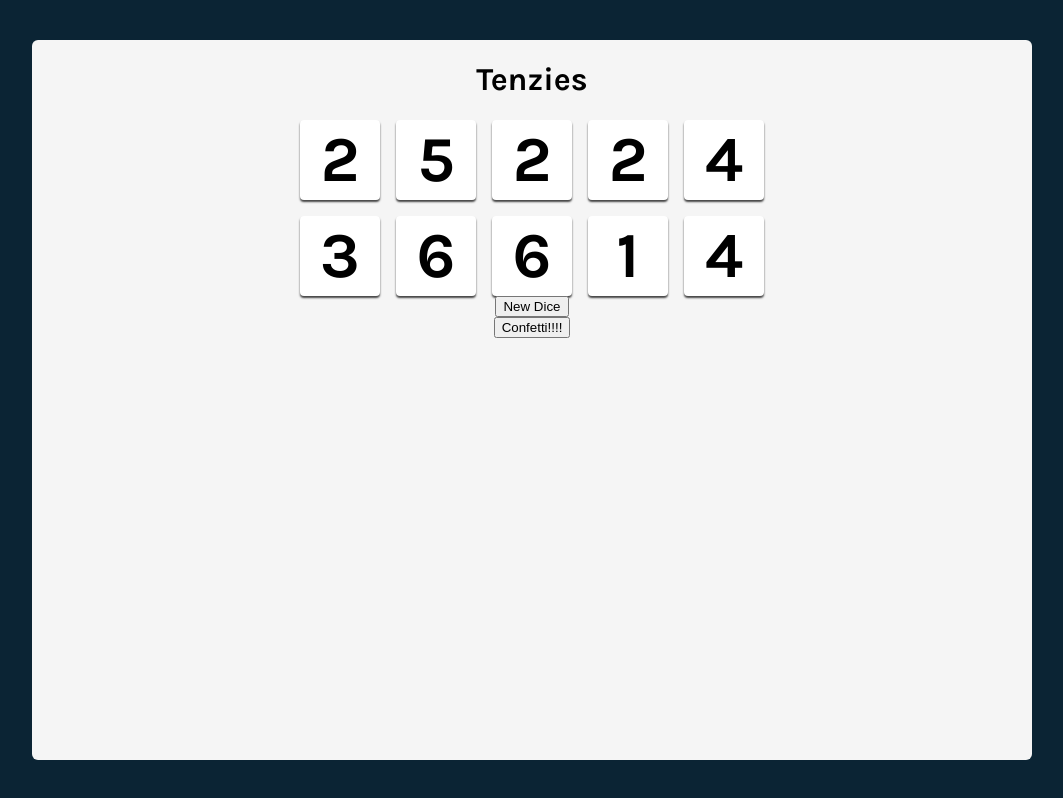
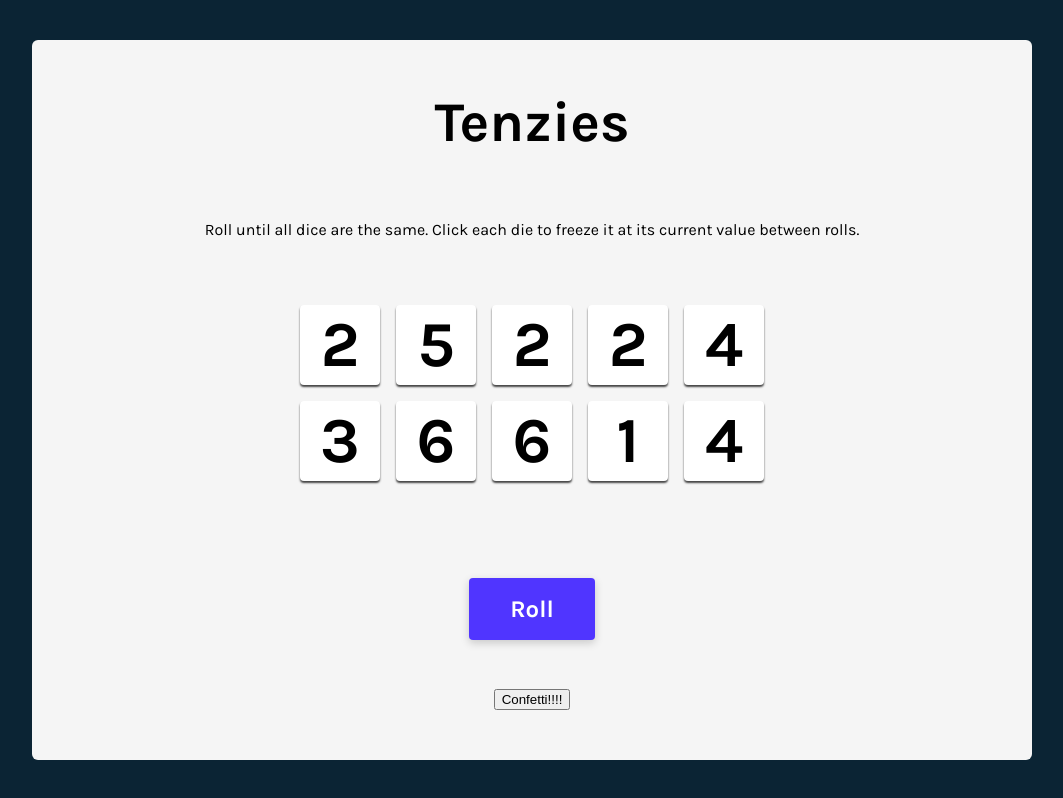
Before and after one commit to marijedb/tenzies, a React (Create React App) app: page / in a window 1280 px wide. Shown: the whole page, without its empty margins (108-1171 px from the left). Built offline with nearby package versions, Linux system fonts and the light colour scheme.

Commit message:
added key prop and isHeld prop for dice

```diff
--- a/package.json
+++ b/package.json
@@ -7,6 +7,7 @@
     "@testing-library/jest-dom": "^5.16.5",
     "@testing-library/react": "^13.4.0",
     "@testing-library/user-event": "^13.5.0",
+    "nanoid": "^4.0.0",
     "react": "^18.2.0",
     "react-confetti": "^6.1.0",
     "react-dom": "^18.2.0",
--- a/src/App.css
+++ b/src/App.css
@@ -13,10 +13,20 @@ body {
   display: flex;
   flex-direction: column;
   align-items: center;
+  justify-content: space-evenly;
   background-color: #F5F5F5;
-  height: 90vh;
+  min-height: 90vh;
   width: 85vw;
   border-radius: 6px;
+}
+
+.app-title {
+  margin: 0;
+}
+
+.app-description {
+  text-align: center;
+  max-width: 70%;
 }
 
 .all-dice-container {
@@ -30,7 +40,6 @@ body {
   display: flex;
   justify-content: center;
   align-items: center;
-  background-color: #fff;
   border-radius: 4px;
   height: 35px;
   width: 35px;
@@ -40,6 +49,19 @@ body {
 
 .single-dice {
   font-size: 2rem;
+}
+
+.roll-btn {
+  background-color: #5035FF;
+  font-family: inherit;
+  font-weight: 700;
+  color: #fff;
+  box-shadow: 0px 3px 8px #0000002e;
+  border: none;
+  border-radius: 4px;
+  padding: .7em 1.7em;
+  margin-top: 2em;
+  cursor: pointer;
 }
 
 @media (max-width: 320px){
@@ -52,7 +74,7 @@ body {
 @media (min-width: 600px){
   .app {
     max-width: 1000px;
-    max-height: 800px;
+    /* max-height: 800px; */
   }
 
   .dice-container {
@@ -66,6 +88,14 @@ body {
 }
 
 @media (min-width: 1000px){
+  .app {
+    /* min-height: 450px; */
+    overflow: hidden;
+  }
+
+  .app-title {
+    font-size: 3.5rem;
+  }
   .dice-container {
     height: 80px;
     width: 80px;
@@ -74,4 +104,8 @@ body {
   .single-dice {
     font-size: 4rem;
   }
+
+  .roll-btn {
+    font-size: 1.5rem;
+  }
 }
--- a/src/App.js
+++ b/src/App.js
@@ -2,6 +2,7 @@ import { useEffect, useState } from 'react';
 import './App.css';
 import Confetti from 'react-confetti'
 import Dice from './components/Dice';
+import { nanoid } from 'nanoid';
 
 function App() {
   const [windowSize, setWindowSize] = useState({
@@ -31,14 +32,18 @@ function App() {
     }
   })
 
-  const allDice = diceArray.map((dice)=> {
-    return <Dice value={dice} />
+  const diceElements = diceArray.map((dice)=> {
+    return <Dice value={dice.value} key={dice.id} isHeld={dice.isHeld} />
   })
 
   function allNewDice(){
     let newDiceArray = []
     for(let i = 0; i < 10 ; i++){
-      newDiceArray.push(Math.floor(Math.random() * 6) + 1 )
+      newDiceArray.push({
+        value: Math.floor(Math.random() * 6) + 1,
+        isHeld: false,
+        id: nanoid()
+      })
   }
   return newDiceArray
 }
@@ -49,11 +54,12 @@ function App() {
 
   return (
     <div className="app">
-      <h1>Tenzies</h1>
+      <h1 className='app-title'>Tenzies</h1>
+      <p className='app-description'>Roll until all dice are the same. Click each die to freeze it at its current value between rolls.</p>
       <div className='all-dice-container'>
-        {allDice}
+        {diceElements}
       </div>
-      <button onClick={getNewDice}>New Dice</button>
+      <button className='roll-btn' onClick={getNewDice}>Roll</button>
       {showConfetti && <Confetti width={windowSize.width} height={windowSize.height} />}
         <button onClick={handleConfetti}>Confetti!!!!</button>
     </div>
@@ -61,8 +67,3 @@ function App() {
 }
 
 export default App;
-
-// prop to dice, random number
-// loop 10 times to show 10 dice. give each dice the random number as prop
-// display on screen
-// when button clicked new random dice come.
--- a/src/components/Dice.js
+++ b/src/components/Dice.js
@@ -1,8 +1,11 @@
 import React from "react";
 
 function Dice(props){
+    const styles = {
+        backgroundColor: props.isHeld ? "#59E391" : "#ffffff"
+    }
     return(
-        <div className="dice-container">
+        <div className="dice-container" style={styles}>
             <h2 className="single-dice">{props.value}</h2>
         </div>
     )
```
Also changed, not shown: 1 other file (tests, documents, lock files or other folders).
